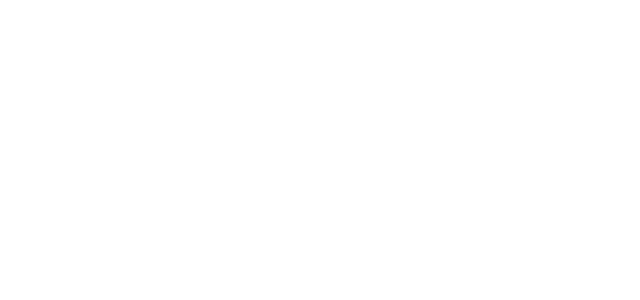
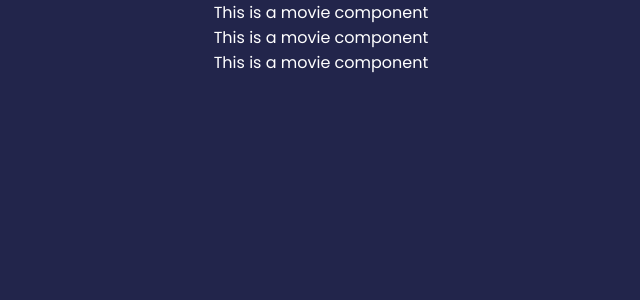
Before and after one commit to aselwilliams/Movie-app, a React (Create React App) app: page / in a window 1280 px wide. Shown: the top 300 px of the page, without its empty margins (319-959 px from the left). Built offline with nearby package versions, Linux system fonts and the light colour scheme.

Commit message:
basic style added

```diff
--- a/src/App.js
+++ b/src/App.js
@@ -1,10 +1,14 @@
 import {useState, useEffect } from 'react'
 import './App.css';
+import Movie from './components/Movie';
 
 function App() {
+  const movies=['1','2','3']
   return (
     <div className="App">
-
+      {movies.map((movie)=>(
+        <Movie />
+      ))}
     </div>
   );
 }
--- /dev/null
+++ b/src/components/Movie.js
@@ -0,0 +1,9 @@
+
+const Movie=()=>{
+    return(
+        <div className="movie">
+            This is a movie component
+        </div>
+    )
+}
+export default Movie;
--- a/src/index.css
+++ b/src/index.css
@@ -1,13 +1,12 @@
-body {
-  margin: 0;
-  font-family: -apple-system, BlinkMacSystemFont, 'Segoe UI', 'Roboto', 'Oxygen',
-    'Ubuntu', 'Cantarell', 'Fira Sans', 'Droid Sans', 'Helvetica Neue',
-    sans-serif;
-  -webkit-font-smoothing: antialiased;
-  -moz-osx-font-smoothing: grayscale;
+@import url('https://fonts.googleapis.com/css2?family=Poppins:wght@200;400;600&display=swap');
+
+* {
+  box-sizing:border-box;
 }
 
-code {
-  font-family: source-code-pro, Menlo, Monaco, Consolas, 'Courier New',
-    monospace;
+body{
+  background-color: #22254b;
+  color:white;
+  font-family: 'Poppins',sans-serif;
+  margin:0;
 }
```
Also changed, not shown: 1 other file (tests, documents, lock files or other folders).
